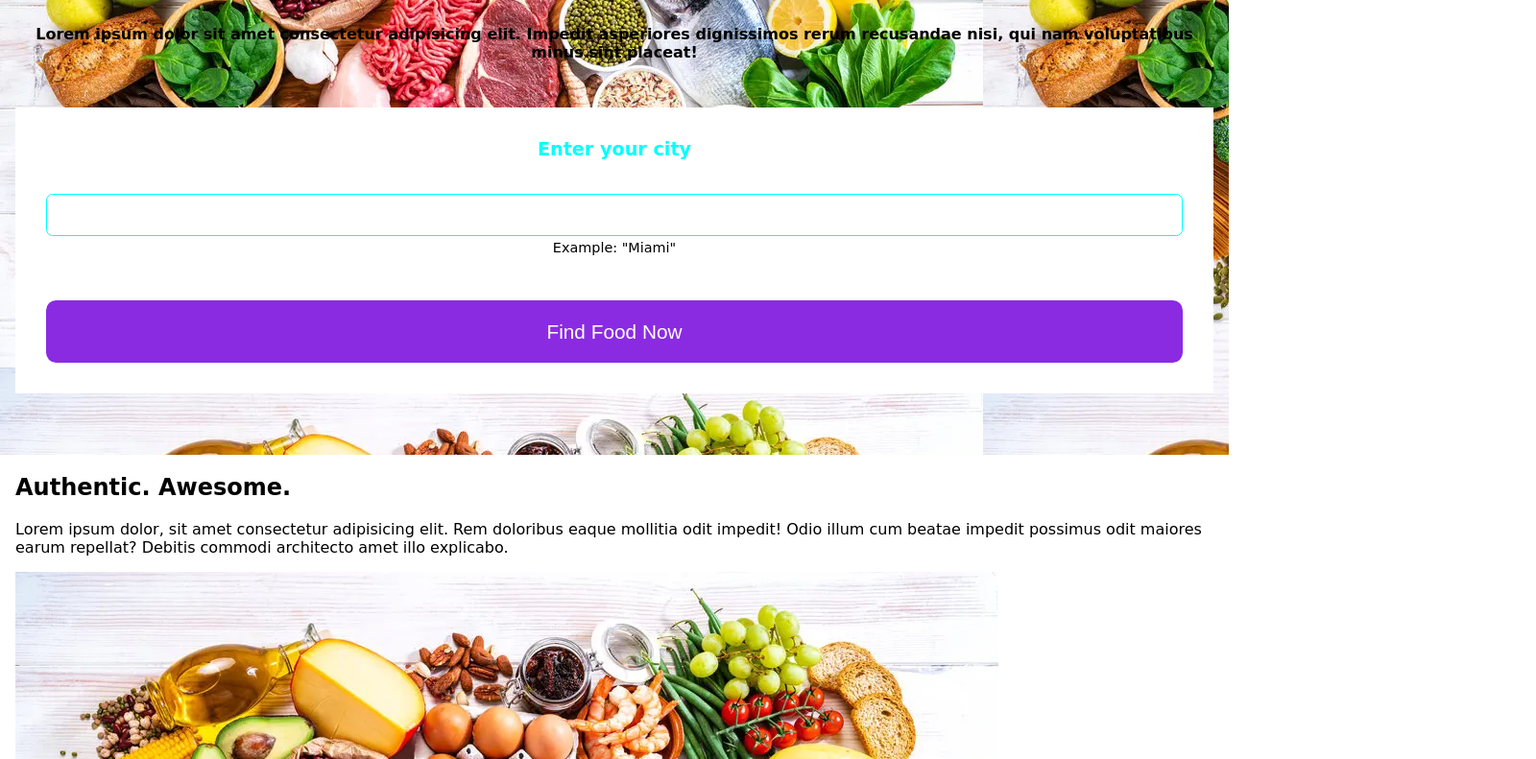
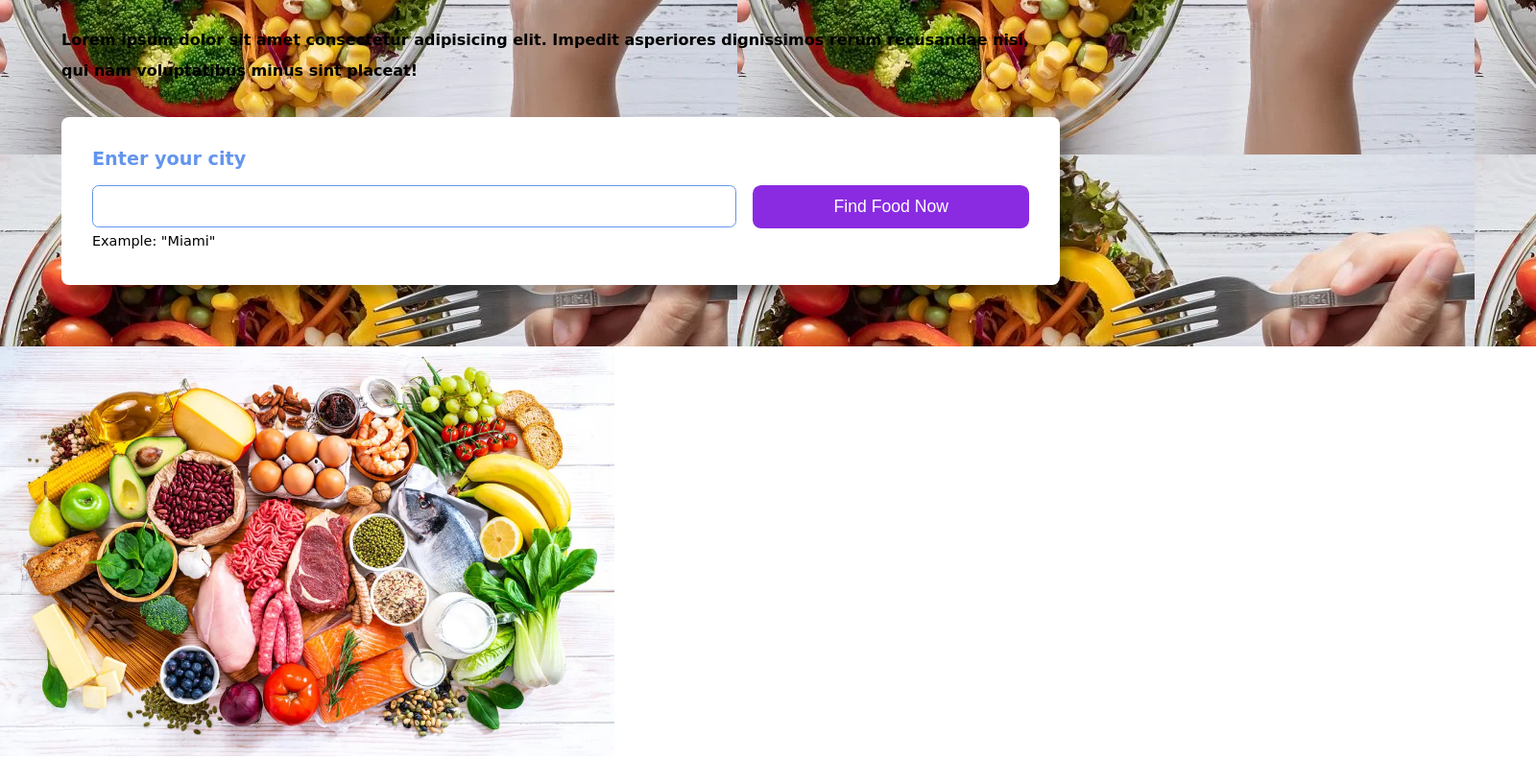
Before and after one commit to siddharth-upadhyayula/Food, a plain HTML site: page index.html in a window 1280 px wide. Shown: the part 300-1091 px from the top of the page at 96% size, 1600 px wide, since content can reach past the window. Drawn offline with Linux system fonts and the light colour scheme; a web font is replaced by a local one.

Commit message:
New images and design enhancement

```diff
--- a/css/main.css
+++ b/css/main.css
@@ -6,7 +6,8 @@ body {
 }
 
 .hero-bg{
-    background:aquamarine url('/Food/Food1.webp');
+    background:aquamarine url('/Food/Food3.webp');
+    width: 125%;
     color: black;
     text-align: center;
     padding-bottom: 4em;
@@ -45,7 +46,7 @@ h1 span::before{
     content: '';
     position: absolute;
     width: 3em;
-    background-color: aqua;
+    background-color:orangered;
     height: .4em;
     bottom: 0;
     z-index: -1;
@@ -65,7 +66,7 @@ h1 span::before{
 }
 
 label{
-    color: aqua;
+    color: cornflowerblue;
     font-weight: bold;
     display: block;
     margin-bottom: 1em;
@@ -73,7 +74,7 @@ label{
 }
 
 input[type=text] {
-    border: 1px solid aqua;
+    border: 1px solid cornflowerblue;
     width: 100%;
     padding: 1em;
     box-sizing: border-box;
@@ -100,3 +101,108 @@ input[type=button] {
     margin-top: 1.2em;
     cursor: pointer;
 }
+
+.authentic{
+    margin: 0;
+}
+
+.right-col{
+    text-align: center;
+    margin: 3em 1em;
+}
+
+h2{
+    text-transform: uppercase ;
+    position: relative;
+}
+
+h2::before{
+    content: '';
+    position: absolute;
+    width: 3em;
+    background-color:orangered;
+    height: .4em;
+    bottom: 0;
+    z-index: -1;
+    margin-left: -.3em;
+
+}
+
+img{
+    width: 100%;
+}
+
+p{
+    line-height: 2em;
+}
+
+@media (min-width:730px){
+    section{
+        margin: 0 4em;
+    }
+    .form-container{
+        margin: 2em -4em 0;
+    }
+}
+
+@media (min-width:930px){
+    .hero-bg{
+        text-align: left;
+    }
+    .hero-bg p{
+        margin: 0 0 3em;
+    }
+
+
+    .hero-bg section{
+        width: 65%;
+    }
+    .form-container{
+        margin: 2em 0 0;
+        padding: 2em;
+        border-radius: .5em;
+        box-shadow: 10px 10px 10px rgba(0,0,0,.3);
+    }
+
+    form{
+        display: flex;
+    }
+    .form-left {
+        width: 70%;
+    }
+    label {
+        margin: 0;
+    }
+
+    input[type="button"]{
+        height: fit-content;
+        font-size: 1.1em;
+        margin-left: 1em;
+        margin-top: 2.2em;
+        padding: .7em 0;
+        width: 30%;
+    }
+    .hero-bg p{
+        margin-bottom: 0%;
+    }
+
+    section.authentic{
+        display: grid;
+        grid-template-columns: repeat(2, 50%);
+        grid-template-areas: "bowl content";
+    }
+
+    .right-col{
+        grid-area: context;
+        padding: 0 10%;
+        text-align: left;
+        align-self: center;
+    }
+    img {
+        grid-area: bowl;
+    }
+
+    h2 {
+        margin: ;
+    }
+}
```
Also changed, not shown: Food3.webp (renamed from calories-counting-diet-food-control-and-weight-loss-concept-calorie-768.webp), 1 other file.
